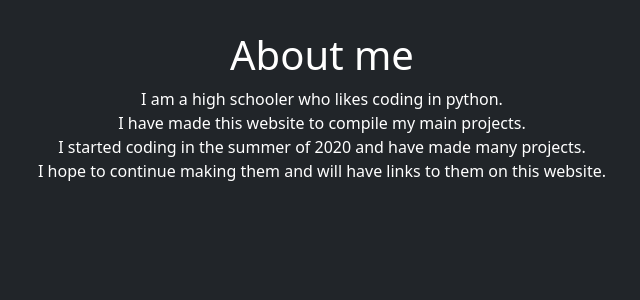
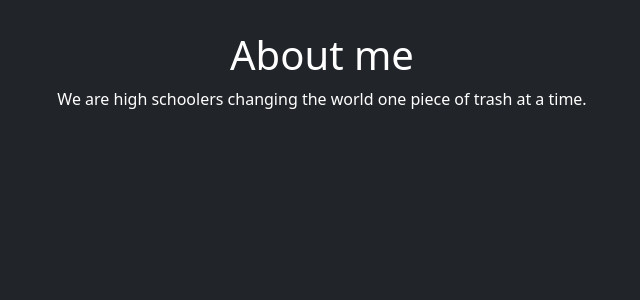
Before and after one commit to Krish31415/RCKT, a Flask app: page /about_us in a window 1280 px wide. Shown: the part 57-357 px from the top of the page, without its empty margins (318-958 px from the left). Run offline with Flask 3, Linux system fonts and the light colour scheme.

Commit message:
Update about us.html

```diff
--- a/templates/about us.html
+++ b/templates/about us.html
@@ -6,10 +6,7 @@
     </div>
     <div class="row">
         <p class="text-center">
-            I am a high schooler who likes coding in python.<br>
-            I have made this website to compile my main projects.<br>
-            I started coding in the summer of 2020 and have made many projects.<br>
-            I hope to continue making them and will have links to them on this website.<br>
+            We are high schoolers changing the world one piece of trash at a time. <br>
         </p>
     </div>
 </div>
```
